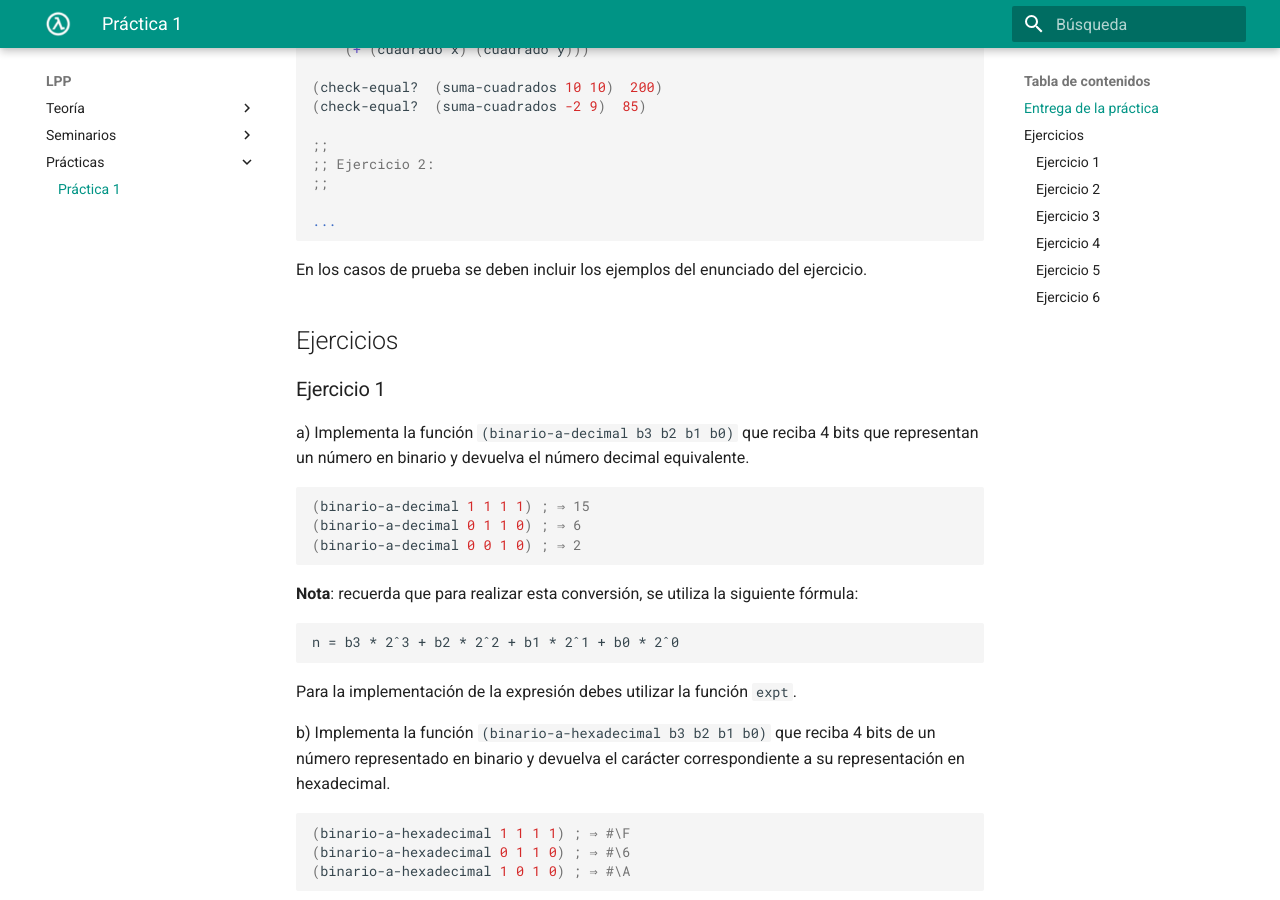
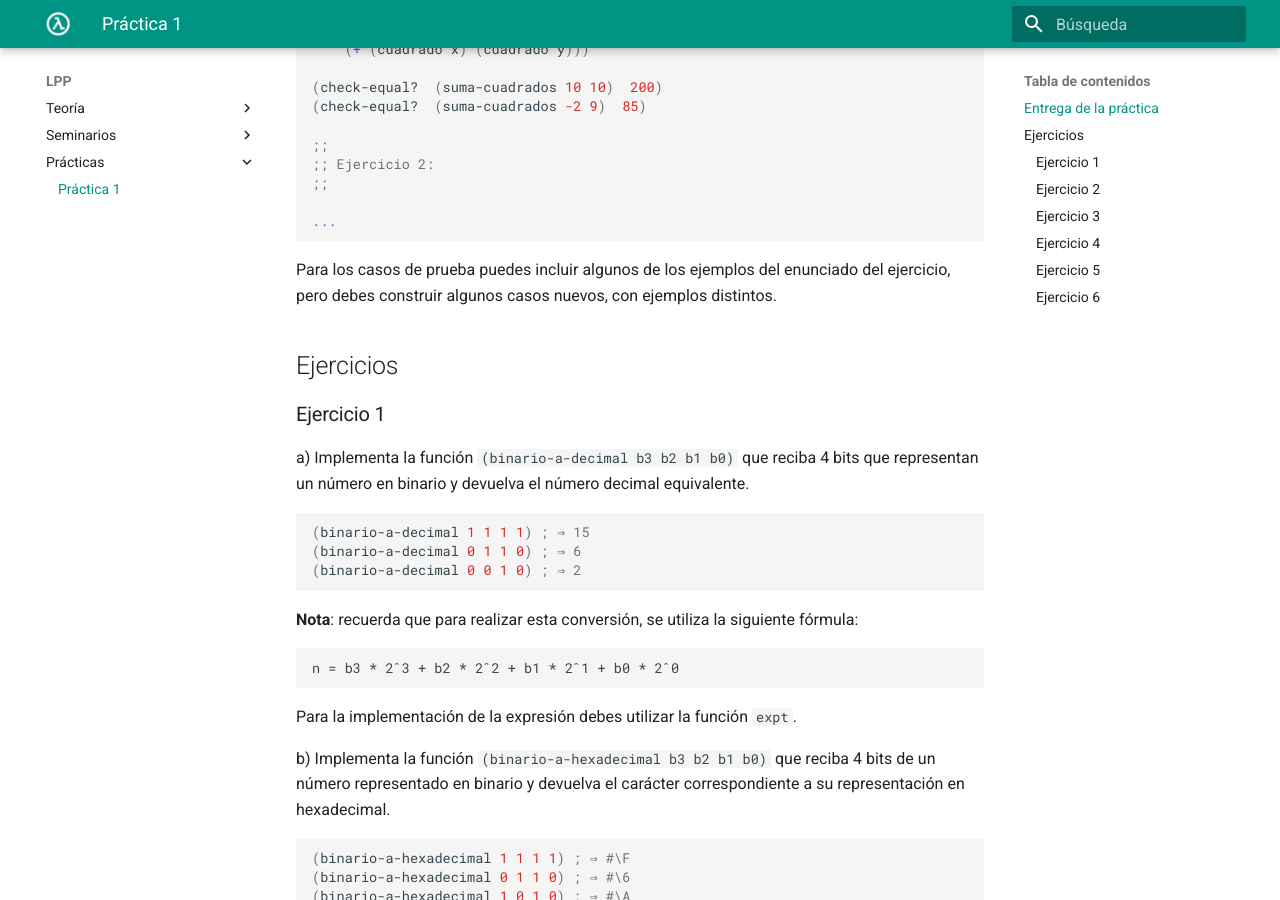
Before and after one commit to domingogallardo/apuntes-lpp, an MkDocs documentation site: the page built from docs/practicas/practica01/practica01.md, in a window 1280 px wide and 900 px high, scrolled down 1045 px. Built offline with MkDocs 1.6.1 and Material for MkDocs 9.7.7, drawn with Linux system fonts in a browser that asks for light colours.

Commit message:
Ejempos propios en los casos de prueba

````diff
--- a/docs/practicas/practica01/practica01.md
+++ b/docs/practicas/practica01/practica01.md
@@ -60,8 +60,9 @@ La solución se debería entregar de la siguiente forma:
 
 ```
 
-En los casos de prueba se deben incluir los ejemplos del enunciado
-del ejercicio.
+Para los casos de prueba puedes incluir algunos de los ejemplos del
+enunciado del ejercicio, pero debes construir algunos casos nuevos,
+con ejemplos distintos.
 
 ## Ejercicios
 
````
